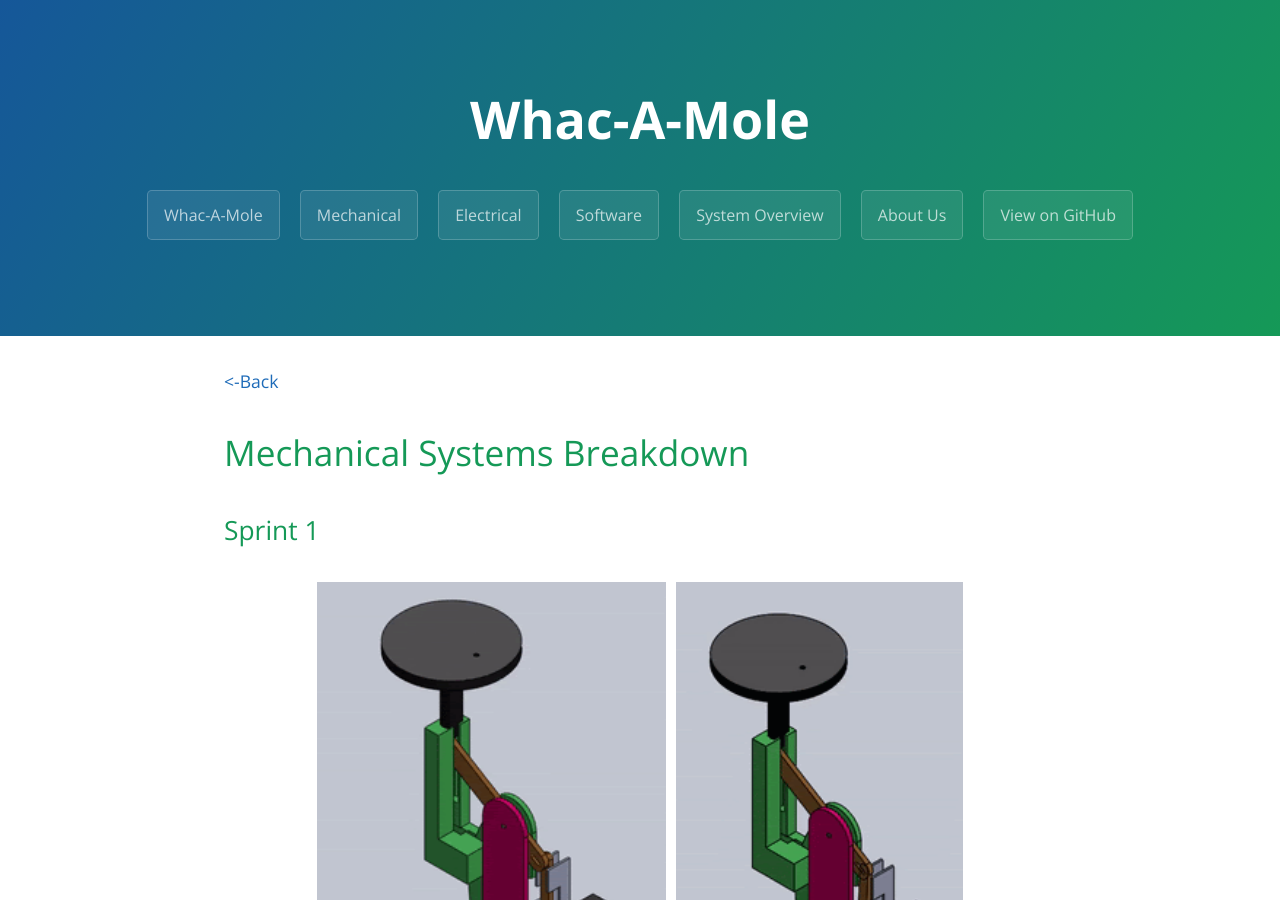
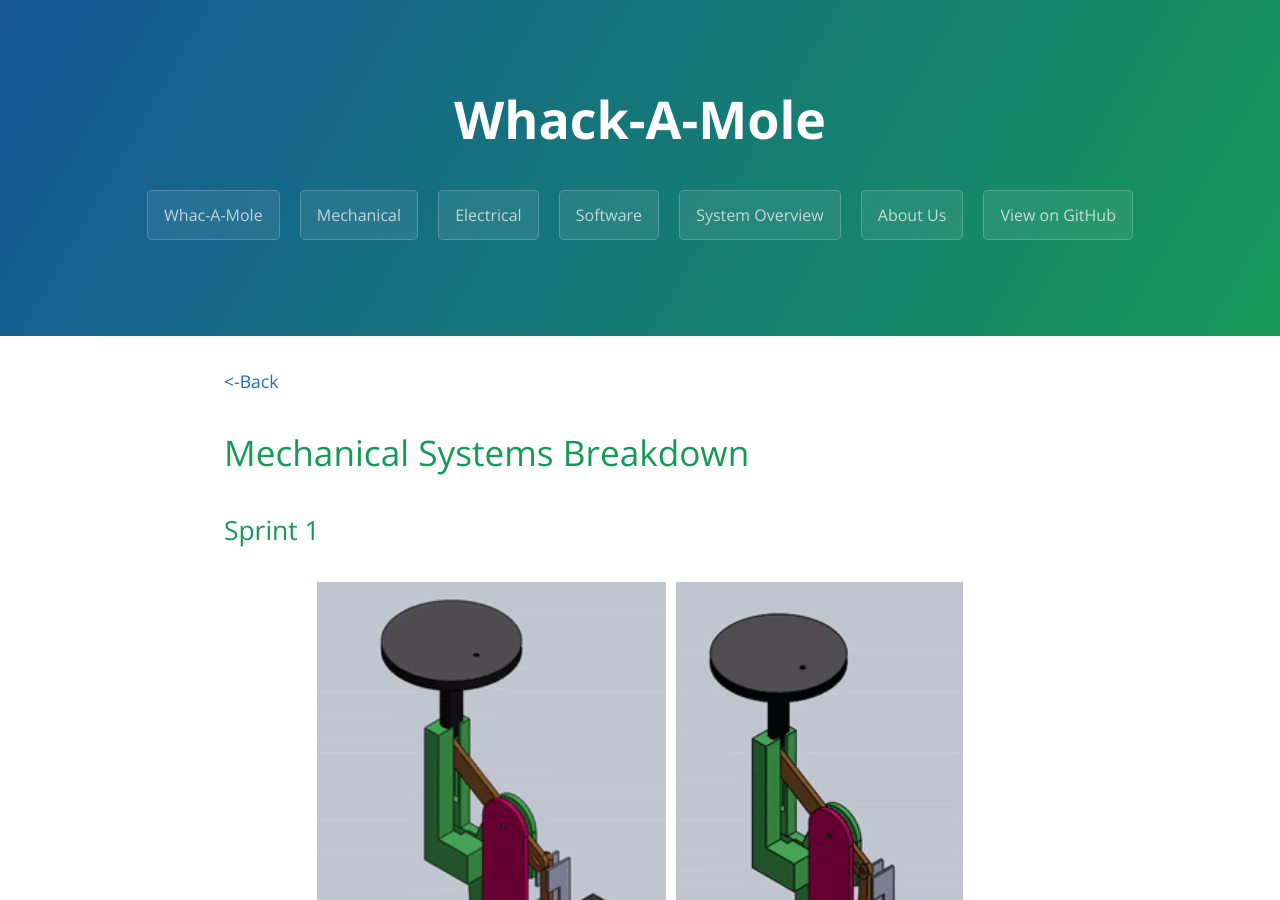
Before and after one commit to iamtheyammer/pie-whack-a-mole, a Jekyll site: the page built from mechanical.md, in a window 1280 px wide and 900 px high. Built offline with Jekyll 4.4.1, drawn with Linux system fonts in a browser that asks for light colours.

```diff
--- a/_layouts/template.html
+++ b/_layouts/template.html
@@ -11,7 +11,7 @@
   </head>
   <body>
     <section class="page-header">
-      <h1 class="project-name">Whac-A-Mole</h1>
+      <h1 class="project-name">Whack-A-Mole</h1>
       <h2 class="project-tagline"></h2>
       <a href= "http://whack.docs.yammer.me/index" class="btn">Whac-A-Mole</a>
       <a href= "http://whack.docs.yammer.me/mechanical" class="btn">Mechanical</a>
--- a/mechanical.md
+++ b/mechanical.md
@@ -51,7 +51,8 @@ The mole in the first sprint was simply a stuffed animal created from scrap fabr
 
 <center>
 <img src="website-images/mechanical/first_mole.jpg" style="width:auto;height:450px;padding:5px;max-width:100%">
-
+</center>
+<center>
 First Mole and Hammer
 </center>
 
@@ -59,13 +60,17 @@ In the second sprint, a button was added to the top of a second mole. When the f
 
 <center>
 <img src="website-images/mechanical/button_holder.jpg" style="width:auto;height:450px;padding:5px;max-width:100%">
-Button Holster</center>
+</center>
+<center>
+Button Holster
+</center>
 
 This holster was then attached to the top of the mole shown in sprint 2. However in this version, the button could only be pressed if the player hit the top of the mole directly. Therefore the design didn’t change the issue that a player had to be very precise with their hits in order to get points.
 
 <center>
 <img src="website-images/mechanical/sprint_2.jpg" style="width:auto;height:450px;padding:5px;max-width:100%">
-
+</center>
+<center>
 Second Mole (Sprint 2)
 </center>
 
@@ -86,7 +91,8 @@ Once the system was fully operational, all 6 moles were completed and sewed onto
 
 <center>
 <img src="website-images/mechanical/end.jpg" style="width:auto;height:450px;padding:5px;max-width:100%;transform:rotate(90deg)">
-
+</center>
+<center>
 5 out of 6 moles before they were attached to the overall system
 </center>
 
```
Also changed, not shown: index.md (+2 -2 lines).
